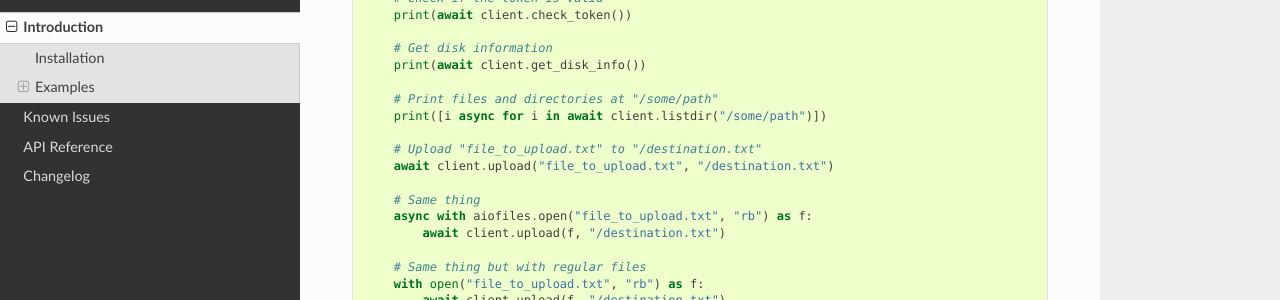
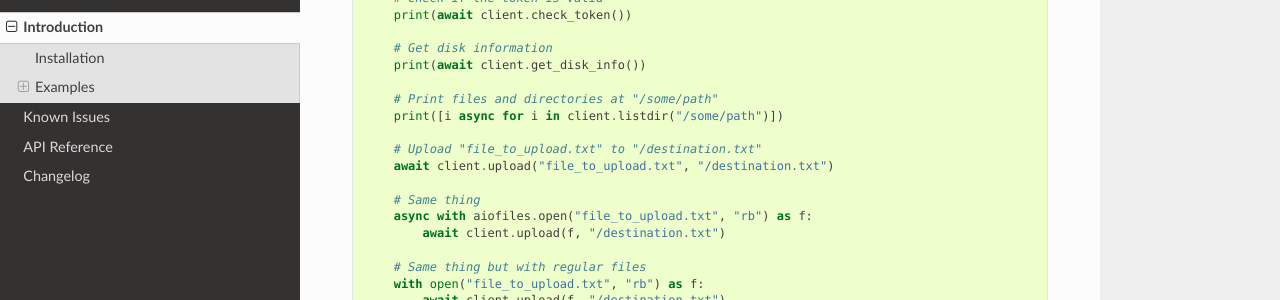
Before and after one commit to ivknv/yadisk, a Sphinx documentation site: the page built from docs/intro.rst, in a window 1280 px wide and 900 px high, scrolled down 4070 px. Shown: the part 151-451 px from the top of the window. Built offline with Sphinx 7.4.7 and the Read the Docs theme 2.0.0, drawn with Linux system fonts in a browser that asks for light colours.

Commit message:
Update async listdir() example

```diff
--- a/README.en.rst
+++ b/README.en.rst
@@ -113,7 +113,7 @@ Asynchronous API
         print(await client.get_disk_info())
 
         # Print files and directories at "/some/path"
-        print([i async for i in await client.listdir("/some/path")])
+        print([i async for i in client.listdir("/some/path")])
 
         # Upload "file_to_upload.txt" to "/destination.txt"
         await client.upload("file_to_upload.txt", "/destination.txt")
--- a/README.rst
+++ b/README.rst
@@ -117,7 +117,7 @@ YaDisk - это библиотека-клиент REST API Яндекс.Диск
         print(await client.get_disk_info())
 
         # Выводит содержимое "/some/path"
-        print([i async for i in await client.listdir("/some/path")])
+        print([i async for i in client.listdir("/some/path")])
 
         # Загружает "file_to_upload.txt" в "/destination.txt"
         await client.upload("file_to_upload.txt", "/destination.txt")
--- a/README.ru.rst
+++ b/README.ru.rst
@@ -117,7 +117,7 @@ YaDisk - это библиотека-клиент REST API Яндекс.Диск
         print(await client.get_disk_info())
 
         # Выводит содержимое "/some/path"
-        print([i async for i in await client.listdir("/some/path")])
+        print([i async for i in client.listdir("/some/path")])
 
         # Загружает "file_to_upload.txt" в "/destination.txt"
         await client.upload("file_to_upload.txt", "/destination.txt")
--- a/docs/intro.rst
+++ b/docs/intro.rst
@@ -244,7 +244,7 @@ Asynchronous API
         print(await client.get_disk_info())
 
         # Print files and directories at "/some/path"
-        print([i async for i in await client.listdir("/some/path")])
+        print([i async for i in client.listdir("/some/path")])
 
         # Upload "file_to_upload.txt" to "/destination.txt"
         await client.upload("file_to_upload.txt", "/destination.txt")
```
